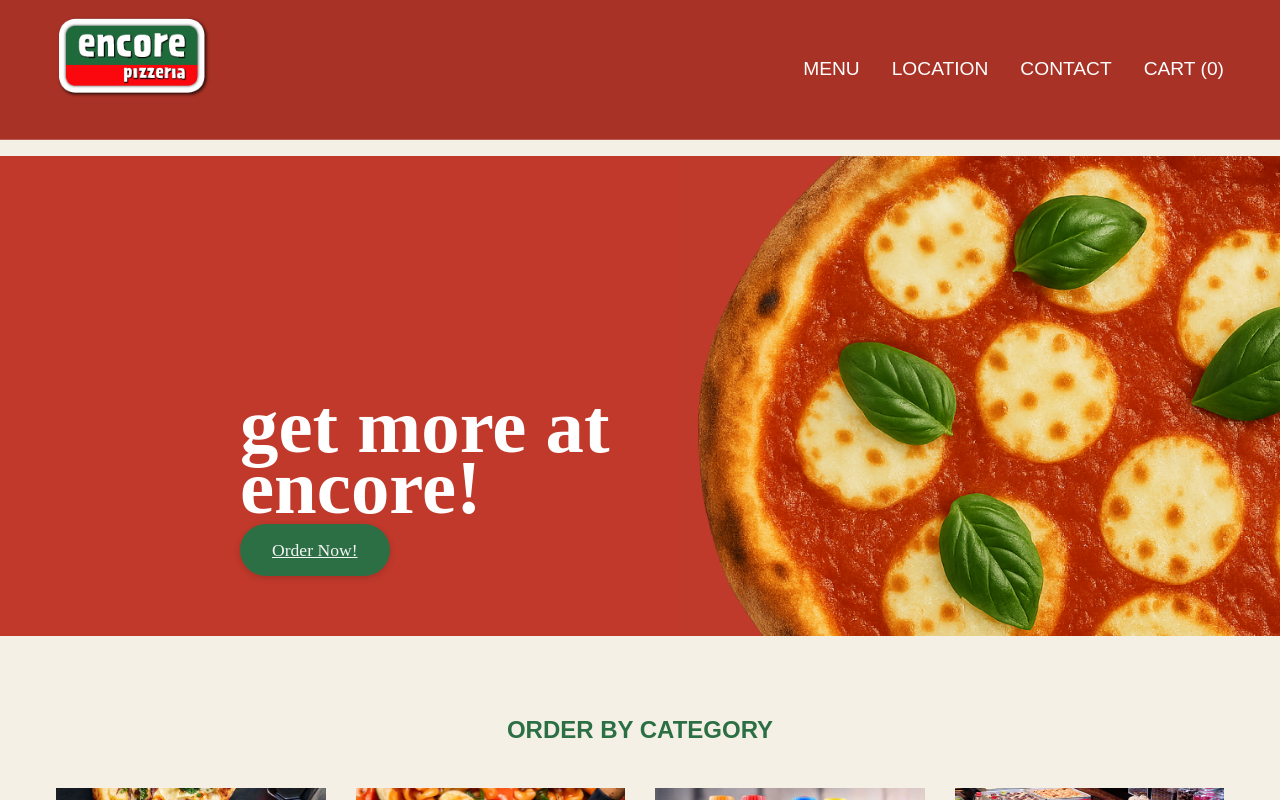
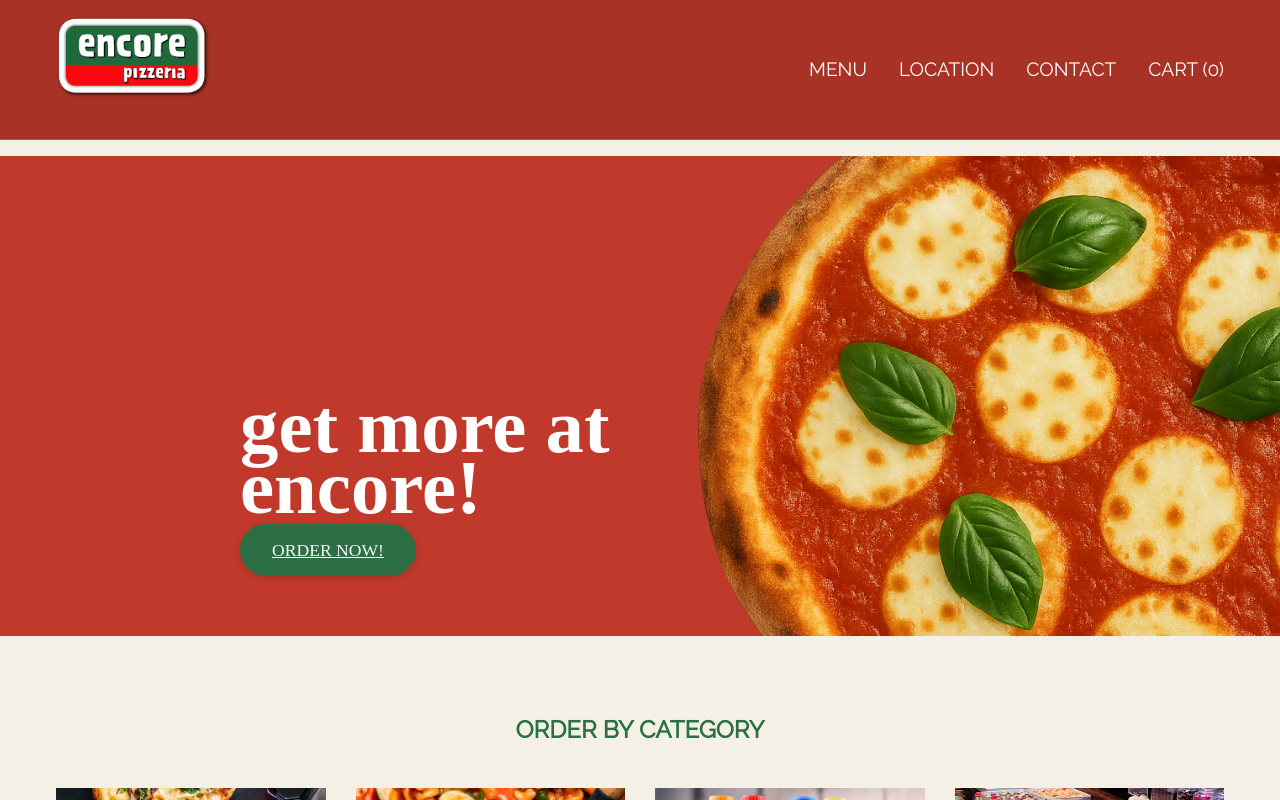
Before and after one commit to maihxnguyen/INFO20005Website, a plain HTML site: page Index.html in a window 1280 px wide. Drawn offline with Linux system fonts and the light colour scheme.

Commit message:
adding google font

```diff
--- a/Index.html
+++ b/Index.html
@@ -8,6 +8,7 @@
     <link rel="stylesheet" href="styles.css" />
     <script defer src="script.js"></script>
     <link rel="icon" href="images/browserlogo.png" type="image/png" />
+    <link href="https://fonts.googleapis.com/css2?family=Raleway&display=swap" rel="stylesheet">
   </head>
   <body>
     <header id="header">
@@ -36,8 +37,8 @@
     <section class="hero">
       <div class="container">
         <div class="hero-content">
-          <h1>get more at <br>encore!</h1>
-          <a href="Products.html" class="btn-primary">Order Now!</a>
+          <h1>get more at <br />encore!</h1>
+          <a href="Products.html" class="btn-primary">ORDER NOW!</a>
         </div>
         <div class="hero-image-container">
           <img src="images/homepizza.png" alt="" class="hero-img" />
```
Also changed, not shown: Products.html (+2 -1 lines), cart.html (+1 -0 lines), checkout.html (+1 -0 lines), confirmation.html (+1 -0 lines), 1 other file.
